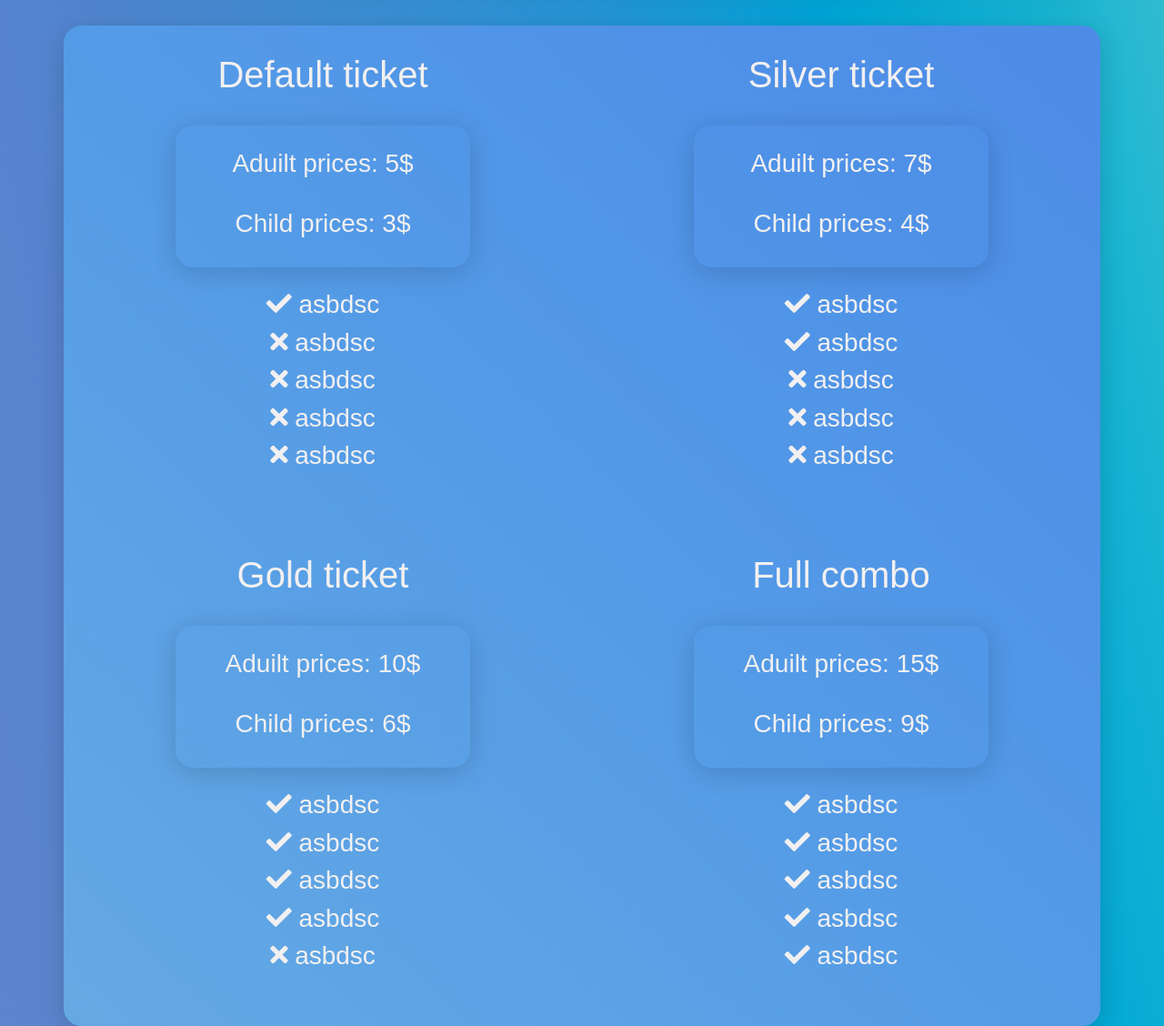
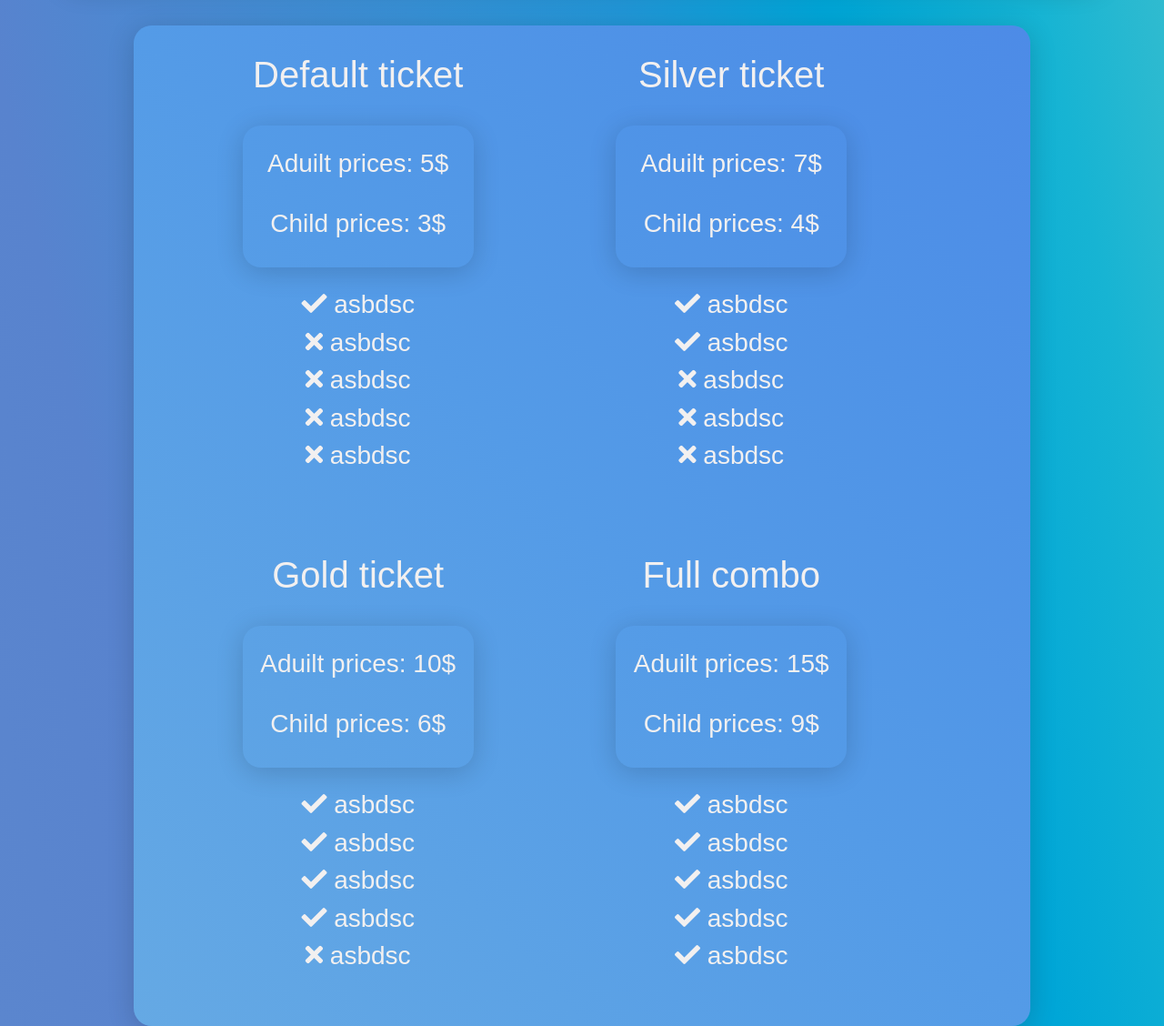
Before and after one commit to agnus1904/water-park-site, a plain HTML site: page index.html in a window 1280 px wide. Shown: the part 1480-2608 px from the top of the page at 91% size. Drawn offline with nearby package versions, Linux system fonts and the light colour scheme.

Commit message:
fix ticket price form

```diff
--- a/index.html
+++ b/index.html
@@ -112,7 +112,7 @@
         <br>
         <br>
         <h1 class="text-center" style="font-size: 450%; user-select: none;">
-            Booking Ticket</h1>
+            Booking</h1>
         <!-- booking row -->
         <div class="row mt-4 pt-4 booking-home">
             <div class="offset-0 col-6 col-lg-3 offset-lg-1 pl-4 pl-lg-0">
@@ -152,13 +152,13 @@
         <br>
 
         <!-- Price ticket-->
-        <div class="row text-center ticket-price">
+        <div class="row text-center ticket-price" style="width: fit-content;margin: 0 auto;">
 
-            <div class="col-12 col-lg-6 ticket-price-form"
+            <div class="offset-1 col-10 col-lg-4 ticket-price-form"
             style="height: 550px;border-radius:20px 0 0 0;">
                 <h1>Default ticket</h1>
                 <br>
-                <div style="border-radius: 20px;height: 30%; width: 60%;margin: 0 auto;
+                <div class="tic-inside" style="border-radius: 20px;height: 30%; width: 85%;margin: 0 auto;
                 box-shadow: 0px 5px 30px rgba(0,0,0,.164);padding-top: 25px;">
                     <h3>Aduilt prices: 5$</h3>
                     <br>
@@ -171,11 +171,11 @@
                 <h3><i class="fas fa-times"></i>&nbsp;asbdsc</h3>
                 <h3><i class="fas fa-times"></i>&nbsp;asbdsc</h3>
             </div>
-            <div class="col-12 col-lg-6 ticket-price-form"
+            <div class="offset-1 col-10 col-lg-4 ticket-price-form"
             style="height: 550px;border-radius:0 20px 0 0;">
                 <h1>Silver ticket</h1>
                 <br>
-                <div style="border-radius: 20px;height: 30%; width: 60%;margin: 0 auto;
+                <div class="tic-inside" style="border-radius: 20px;height: 30%; width: 85%;margin: 0 auto;
                 box-shadow: 0px 5px 30px rgba(0,0,0,.164);padding-top: 25px;">
                     <h3>Aduilt prices: 7$</h3>
                     <br>
@@ -188,11 +188,11 @@
                 <h3><i class="fas fa-times"></i>&nbsp;asbdsc</h3>
                 <h3><i class="fas fa-times"></i>&nbsp;asbdsc</h3>
             </div>
-            <div class="col-12 col-lg-6 ticket-price-form"
+            <div class="offset-1 col-10 col-lg-4 ticket-price-form"
             style="height: 550px;border-radius:0 0 0 20px;">
                 <h1>Gold ticket</h1>
                 <br>
-                <div style="border-radius: 20px;height: 30%; width: 60%;margin: 0 auto;
+                <div class="tic-inside" style="border-radius: 20px;height: 30%; width: 85%;margin: 0 auto;
                 box-shadow: 0px 5px 30px rgba(0,0,0,.164);padding-top: 25px;">
                     <h3>Aduilt prices: 10$</h3>
                     <br>
@@ -205,11 +205,11 @@
                 <h3><i class="fas fa-check"></i>&nbsp;asbdsc</h3>
                 <h3><i class="fas fa-times"></i>&nbsp;asbdsc</h3>
             </div>
-            <div class="col-12 col-lg-6 ticket-price-form"
+            <div class="offset-1 col-10 col-lg-4 ticket-price-form"
             style="height: 550px;border-radius:0 0 20px 0;">
                 <h1>Full combo</h1>
                 <br>
-                <div style="border-radius: 20px;height: 30%; width: 60%;margin: 0 auto;
+                <div class="tic-inside" style="border-radius: 20px;height: 30%; width: 85%;margin: 0 auto;
                 box-shadow: 0px 5px 30px rgba(0,0,0,.164);padding-top: 25px;">
                     <h3>Aduilt prices: 15$</h3>
                     <br>
--- a/style/style.css
+++ b/style/style.css
@@ -106,10 +106,15 @@ nav{
     color: rgb(255, 255, 255);
 }
 
+.booking-home:hover{
+    box-shadow: 4px 4px 20px rgba(0,0,0,.564);
+}
+
 .booking-home input,
 .booking-home select,
 .booking-home button{
     box-shadow: 0px 5px 30px rgba(0,0,0,.164);
+    cursor: pointer;
 }
 
 .ticket-price{
@@ -117,8 +122,22 @@ nav{
     box-shadow: 0px 5px 30px rgba(0,0,0,.164);
     background-image: linear-gradient(to left bottom, #4d8be7, #4f93e7, #549be7, #5ca2e5, #65a9e4);background-size: cover;
 }
+
+.ticket-price:hover{
+    box-shadow: 4px 4px 20px rgba(0,0,0,.564);
+}
+
 .ticket-price-form{
     padding-top: 30px;
+}
+
+.ticket-price-form:hover{
+
+}
+
+.tic-inside:hover{
+    box-shadow: 4px 4px 20px rgba(0,0,0,.464) !important;
+    cursor: pointer;
 }
 
 .custom-input input{
@@ -192,6 +211,7 @@ nav{
 .member:hover img{
     filter: blur(4px);
     opacity: 0.5;
+
 }
 
 
@@ -201,6 +221,7 @@ nav{
 	top: -27px;
 	left: 40px;
     transition: .4s;
+    cursor: pointer;
 }
 
 .icon .fab{
```
